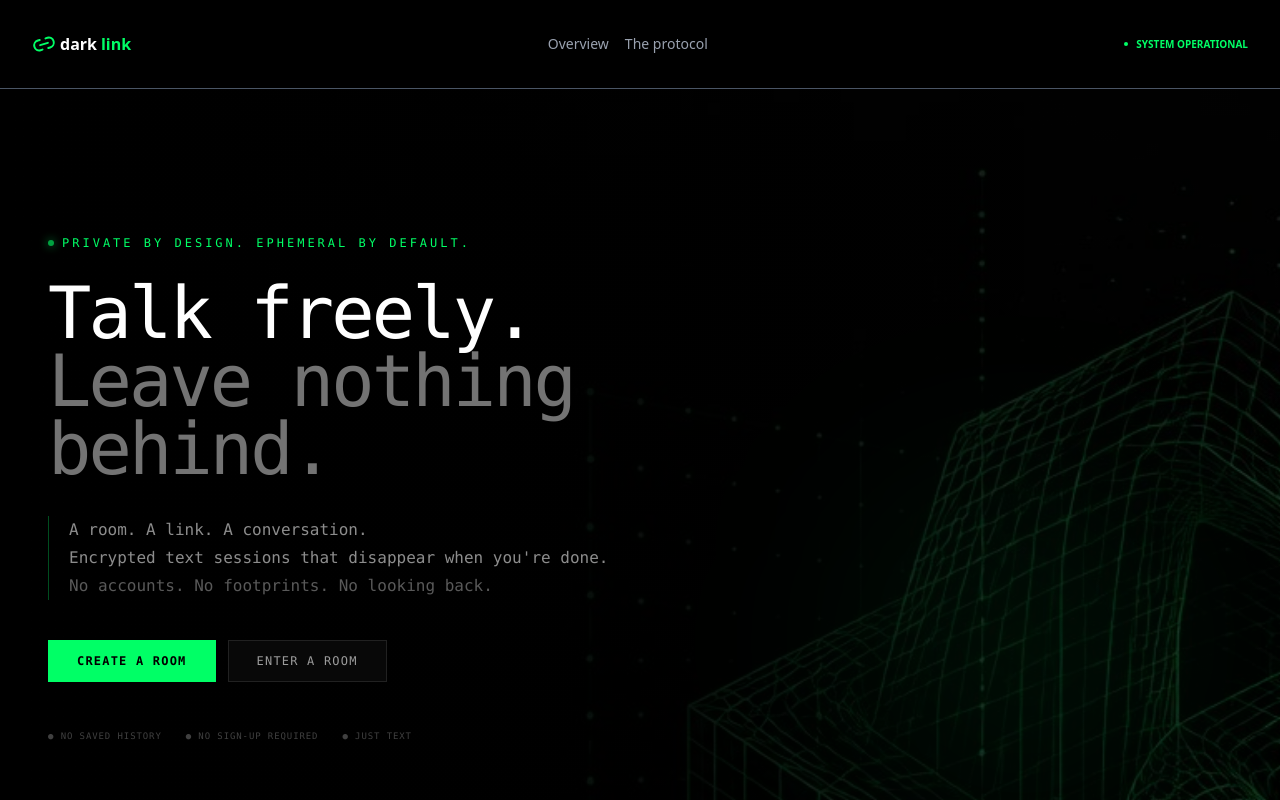
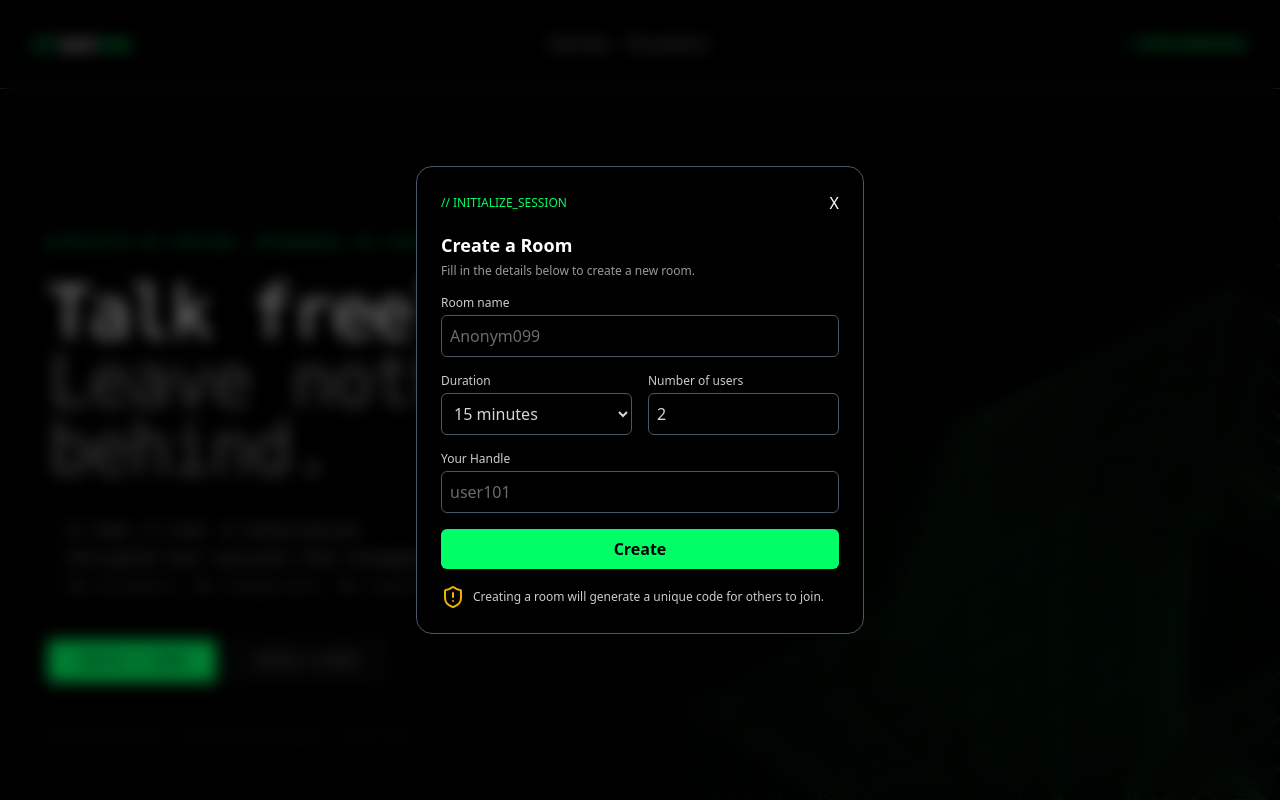
Before and after one commit to AadilNuhu/darklink, a Next.js app in the folder client/: page / in a window 1280 px wide. Both pictures are taken after a click on the button "CREATE A ROOM". Shown: the top 800 px of the page. Built offline with nearby package versions, Linux system fonts and the light colour scheme.

Commit message:
Add CreateRoom component and integrate with LandingPage

```diff
--- /dev/null
+++ b/client/components/CreateRoom.tsx
@@ -0,0 +1,103 @@
+import { ShieldAlert } from "lucide-react"
+import { useState } from "react"
+
+interface Modal { onClose: () => void }
+
+const CreateRoom = ({ onClose }: Modal) => {
+    const [success, setSuccess] = useState<string>("")
+    const [error, setError] = useState<string>("")
+    const [formData, setFormData] = useState({
+        roomName: "",
+        duration: "15",
+        numUsers: "2",
+        userhandle: ""
+    })
+
+    // Handle form submission
+    const handleSubmit = (e: React.FormEvent<HTMLFormElement>) => {
+        e.preventDefault()
+        console.log("Form submitted with data:", formData)
+    }
+
+    // Handle input changes
+    const handleChange = (e: React.ChangeEvent<HTMLInputElement | HTMLSelectElement>) => {
+        const {name, value} = e.target
+        setFormData( prev => ({
+            ...prev,
+            [name]: value
+        }))
+    }
+
+    return (
+
+        <div className='fixed inset-0 z-50 flex items-center justify-center p-4 bg-black/50 backdrop-blur-sm'>
+
+            {/* 2. Modal card container */}
+            <div className='relative w-full max-w-md p-6 transition-all transform bg-black border border-gray-600 rounded-2xl shadow-2xl'>
+                <div className="flex items-center justify-between mb-4">
+                    <h3 className="text-[#00ff66] text-xs">// INITIALIZE_SESSION</h3>
+                    <button className="cursor-pointer hover:text-red-600" onClick={onClose}>X</button>
+                </div>
+                <form action="" onSubmit={handleSubmit}>
+                    {/* Form messages */}
+                    {success && <div className="p-2 mb-4 text-xs text-green-500 bg-green-900/20 border border-green-500 rounded-md">{success}</div>}
+                    {error && <div className="p-2 mb-4 text-xs text-red-500 bg-red-900/20 border border-red-500 rounded-md">{error}</div>}
+
+                    {/* 1. Modal header */}
+                    <h2 className="mb-1 text-lg font-bold text-white">Create a Room</h2>
+                    <p className="mb-4 text-xs text-white/60">Fill in the details below to create a new room.</p>
+
+                    {/* Name of chat */}
+                    <label className="flex items-center gap-2 mb-1 text-xs text-white/80">
+                        Room name
+                    </label>
+                    <input type="text" name="roomName" onChange={handleChange} placeholder="Anonym099" className="w-full p-2 mb-4 text-gray-300 border outline-none border-gray-600 focus:border-[#00ff66] rounded-md" />
+
+                    <div className="flex gap-4">
+                        {/* Duration */}
+                        <div className="flex flex-col w-full">
+                            <label className="flex items-center gap-2 mb-1 text-xs text-white/80">
+                                Duration
+                            </label>
+                            <select name="duration" id="duration" onChange={handleChange} className="w-full p-2 mb-4 text-gray-300 border bg-black outline-none border-gray-600 focus:border-[#00ff66] rounded-md">
+                                <option value="15">15 minutes</option>
+                                <option value="30">30 minutes</option>
+                                <option value="60">1 hour</option>
+                            </select>
+                        </div>
+
+                        {/* Number of users */}
+                        <div className="flex flex-col w-full">
+                            <label className="flex items-center gap-2 mb-1 text-xs text-white/80">
+                                Number of users
+                            </label>
+                            <input type="number" value={formData.numUsers} name="numUsers" onChange={handleChange} placeholder="min 2" min={2} className="w-full p-2 mb-4 text-gray-300 border outline-none border-gray-600 focus:border-[#00ff66] rounded-md" />
+                        </div>
+
+                    </div>
+                    {/* Room Code which is auto-generated
+                <label className="flex items-center gap-2 mb-1 text-xs text-white/80">
+                    Room Code
+                </label>
+                <input type="text" placeholder="Room Code" className="w-full p-2 text-gray-300 border outline-none border-gray-600 focus:border-[#00ff66] rounded-md" />
+                <label className="flex ml-2 items-center gap-2 text-xs text-white/60 mb-4">This is auto-generated and will be used to join the room</label> */}
+
+                    {/* Your Handle */}
+                    <label className="flex items-center gap-2 mb-1 text-xs text-white/80">
+                        Your Handle
+                    </label>
+                    <input type="text" name="userhandle" onChange={handleChange} placeholder="user101" className="w-full p-2 mb-4 text-gray-300 border outline-none border-gray-600 focus:border-[#00ff66] rounded-md" />
+                    <button className="w-full p-2 bg-[#00ff66] text-black font-bold rounded-md hover:bg-[#00cc52] cursor-pointer">Create</button>
+                    {/* Security warning */}
+                    <div className="flex items-center gap-2 mt-4 text-xs text-white/80">
+                        <ShieldAlert className="text-yellow-500" />
+                        <span>Creating a room will generate a unique code for others to join.</span>
+                    </div>
+                </form>
+            </div>
+
+        </div>
+    )
+}
+
+export default CreateRoom
--- a/client/components/LandingPage.tsx
+++ b/client/components/LandingPage.tsx
@@ -1,9 +1,13 @@
+'use client'
 import Image from "next/image";
 import img from "@/public/darkimage.jpg";
 import PrincipleSection from "./PrincipleSection";
 import Manifesto from "./Manifesto";
+import CreateRoom from "./CreateRoom";
+import { useState } from "react";
 
 const LandingPage = () => {
+  const [showCreateRoom, setShowCreateRoom] = useState<Boolean>(false)
   return (
     <main className="relative min-h-screen overflow-hidden bg-black text-white">
       {/* Background image */}
@@ -55,8 +59,8 @@ const LandingPage = () => {
 
           {/* CTA area */}
           <div className="mt-10 flex flex-col gap-3 sm:flex-row">
-            <button className="group relative overflow-hidden border border-[#00ff66]/60 bg-[#00ff66] px-7 py-3 font-mono text-xs font-bold tracking-widest text-black transition-all duration-300 hover:bg-[#00ff66]/90 hover:shadow-[0_0_30px_rgba(0,255,102,0.2)]">
-              CREATE A ROOM
+            <button className="group relative overflow-hidden border border-[#00ff66]/60 bg-[#00ff66] px-7 py-3 font-mono text-xs font-bold tracking-widest text-black transition-all duration-300 hover:bg-[#00ff66]/90 hover:shadow-[0_0_30px_rgba(0,255,102,0.2)]" onClick={() => setShowCreateRoom(true)} >
+             CREATE A ROOM
             </button>
 
             <button className="border border-white/10 bg-white/[0.03] px-7 py-3 font-mono text-xs tracking-widest text-white/60 backdrop-blur-sm transition hover:border-white/20 hover:text-white">
@@ -78,6 +82,7 @@ const LandingPage = () => {
         <span>SESSION // 001</span>
         <span>SECURE CHANNEL</span>
       </div>
+      {showCreateRoom && ( <CreateRoom onClose={() => setShowCreateRoom(false)} />)}
 
       {/* ========== principle section ========== */}
       <PrincipleSection />
```
